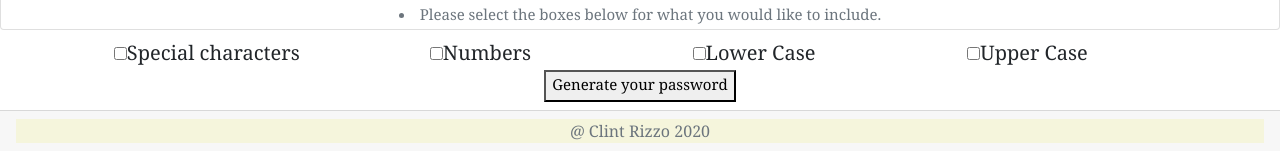
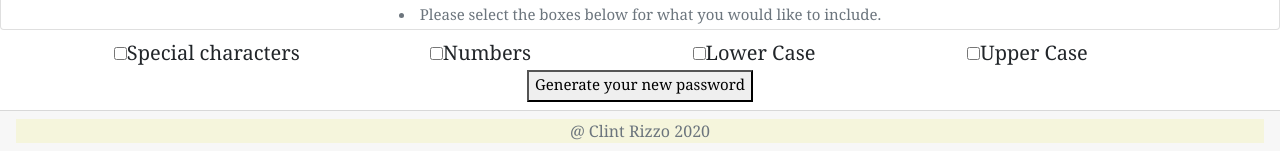
Before and after one commit to clintrizzo/hw3-password-generator, a plain HTML site: page index.html in a window 1280 px wide. Shown: the part 336-496 px from the top of the page. Drawn offline with nearby package versions, Linux system fonts and the light colour scheme.

Commit message:
changed text on the button

```diff
--- a/index.html
+++ b/index.html
@@ -47,7 +47,7 @@
                 <input type="checkbox" id="upperCase">Upper Case
             </div>
         </div>
-        <button class="passGenButn" onclick="createPassword()">Generate your password</button>
+        <button class="passGenButn" onclick="createPassword()">Generate your new password</button>
     </section>
     <div class="card-footer text-muted">
         <footer>
```
